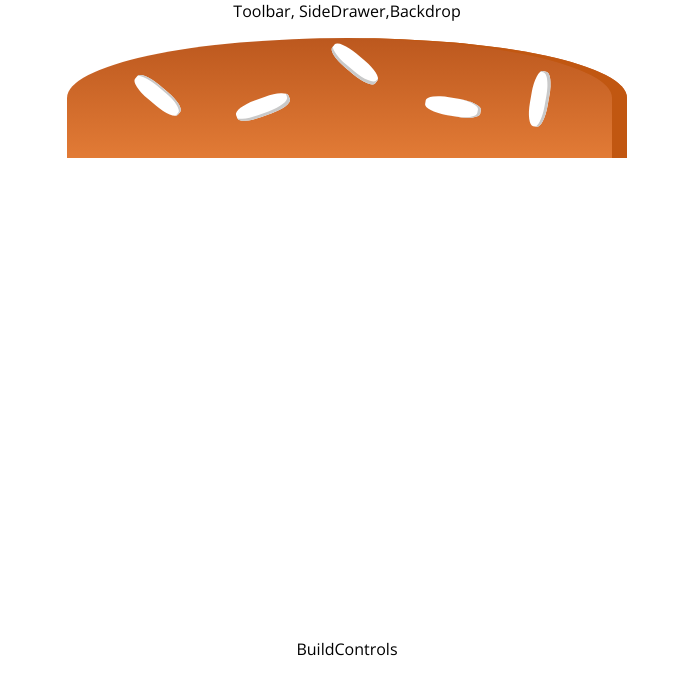
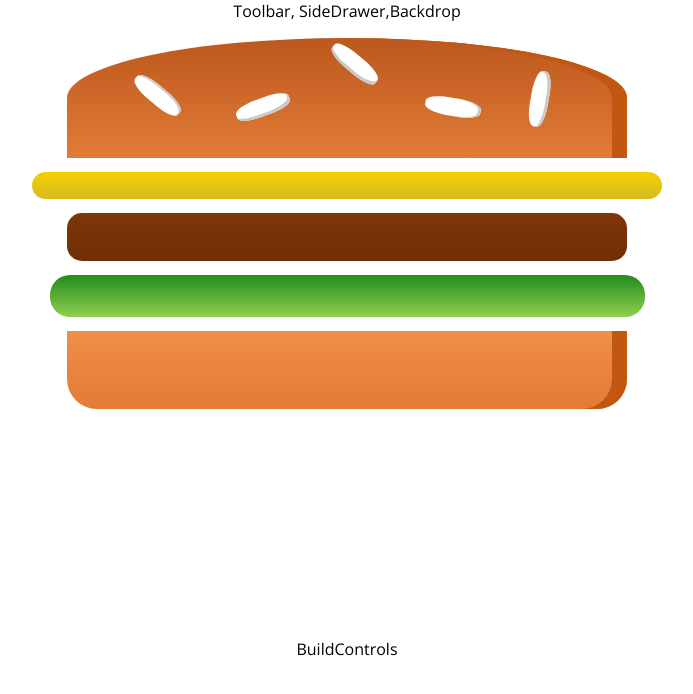
Before and after one commit to kubasulek2/burger-react, a React (Create React App) app: page / in a window 1280 px wide. Shown: the top 694 px of the page, without its empty margins (293-986 px from the left). Built offline with nearby package versions, Linux system fonts and the light colour scheme.

Commit message:
modified strings in ingredients array

```diff
--- a/src/components/Burger/Burger.js
+++ b/src/components/Burger/Burger.js
@@ -6,9 +6,32 @@ import BurgerIngredient from './BurgerIngredient/BurgerIngredient';
 
 const burger = (props) => {
 
+	/* Create Array from Object Keys */
+	const ingredients = Object.keys(props.ingredients);
+
+	/* change each element in array from ie 'burger-top' to 'BurgerTop */
+
+	ingredients.forEach((str, i, arr) => {
+
+		let result = str.charAt(0).toUpperCase() + str.slice(1);
+
+		if (str.includes('-')) {
+			result = result.replace(/-/g, '');
+			result = result.split('');
+			result[str.indexOf('-')] = result[str.indexOf('-')].toUpperCase();
+			result = result.join('');
+		}
+		arr[i] = result;
+	});
+
+
 	return (
 		<div className={styles.Burger}>
-			<BurgerIngredient type='BreadTop'/>
+			<BurgerIngredient type='BreadTop' />
+			<BurgerIngredient type='Cheese' />
+			<BurgerIngredient type='Meat' />
+			<BurgerIngredient type='Salad' />
+			<BurgerIngredient type='BreadBottom' />
 		</div>
 	);
 };
--- a/src/containers/BurgerBuilder/BurgerBuilder.js
+++ b/src/containers/BurgerBuilder/BurgerBuilder.js
@@ -3,10 +3,20 @@ import Aux from '../../hoc/Aux';
 import Burger from '../../components/Burger/Burger';
 
 class BurgerBuilder extends Component {
+
+	state = {
+		ingredients: {
+			salad: 1,
+			bacon: 1,
+			'cheese-cheese': 2,
+			meat: 2
+		}
+	}
+
 	render() {
 		return (
 			<Aux>
-				<Burger />
+				<Burger ingredients={this.state.ingredients}/>
 				<div>BuildControls</div>
 			</Aux>
 		);
```
